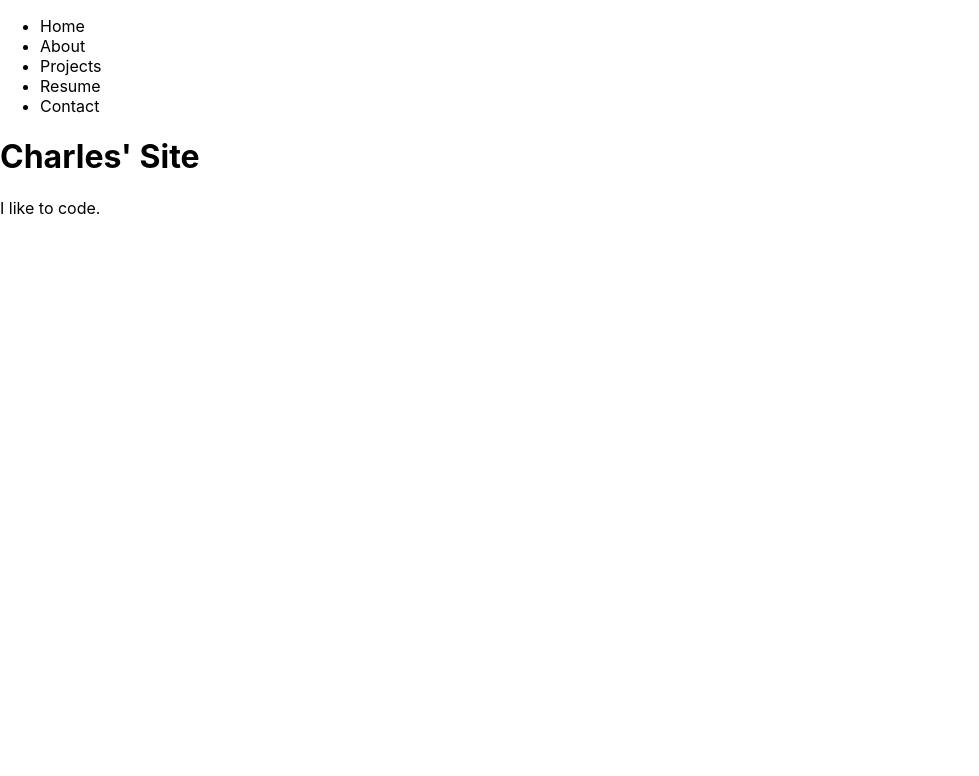
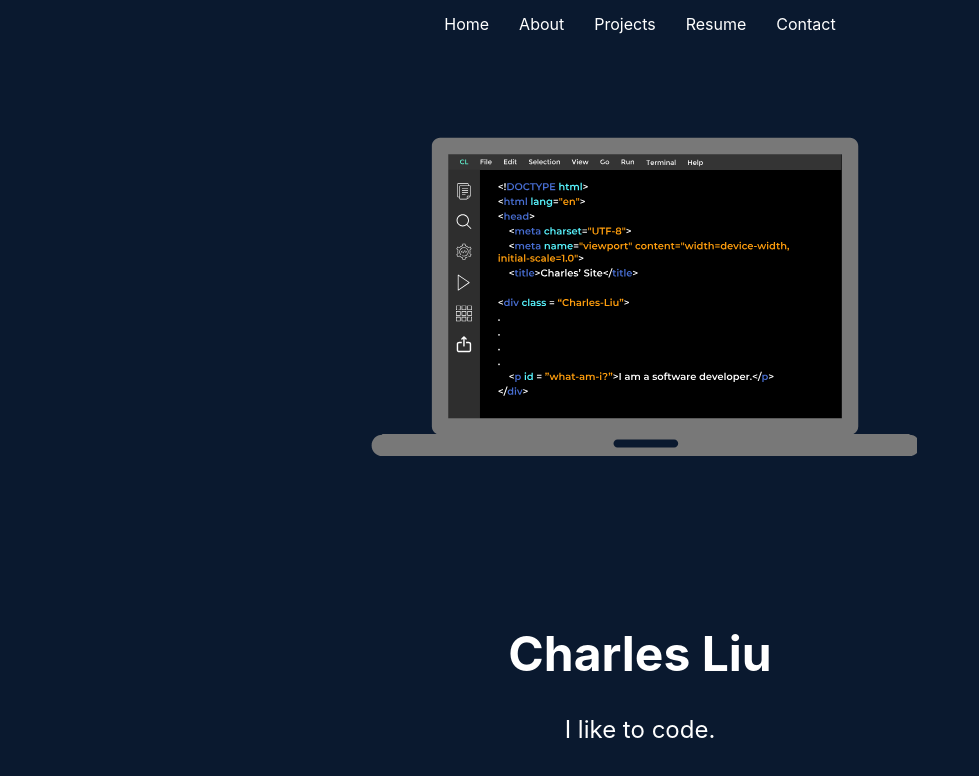
Before and after one commit to LemonFace0309/Personal-Site, a Next.js app: page / in a window 1280 px wide. Shown: the top 776 px of the page, without its empty margins (0-979 px from the left). Built offline with nearby package versions, Linux system fonts and the light colour scheme.

Commit message:
created the welcome banner

```diff
--- /dev/null
+++ b/components/About.js
@@ -0,0 +1,5 @@
+function About() {
+  return <div></div>
+}
+
+export default About
--- a/components/Header.js
+++ b/components/Header.js
@@ -1,15 +1,30 @@
+import Image from 'next/image'
+import styles from '../styles/Header.module.css'
+
 import Nav from './Nav'
 
 const Header = () => {
   return (
-    <div>
+    <div className={styles.header}>
+      <div className={styles.banner}>
         <Nav />
-      <h1 className="">
-        <span>Charles'</span> Site
-      </h1>
-      <p className="">
-        I like to code.
-      </p>
+        <div className={styles.laptop}>
+          <Image
+            src="/images/laptop.svg"
+            //   width={600}
+            //   height={600}
+            //   layout="intrinsic"
+            layout="fill"
+            objectFit="contain"
+            objectPosition="center top"
+            quality="100"
+          />
+        </div>
+        <div className={styles.description}>
+          <h1>Charles Liu</h1>
+          <p>I like to code.</p>
+        </div>
+      </div>
     </div>
   )
 }
--- a/components/Meta.js
+++ b/components/Meta.js
@@ -8,6 +8,9 @@ const Meta = ({ title, keywords, description }) => {
       <meta name="description" content={description} />
       <meta charSet="utf-8" />
       <link rel="icon" href="/favicon.ico" />
+      <link rel="stylesheet" href="https://fonts.googleapis.com/css?family=Roboto:300,400,500,700&display=swap" />
+      <link rel="stylesheet" href="https://fonts.googleapis.com/icon?family=Material+Icons" />
+
       <title>{title}</title>
     </Head>
   )
--- a/components/Nav.js
+++ b/components/Nav.js
@@ -1,8 +1,9 @@
 import Link from 'next/link'
+import styles from '../styles/Nav.module.css'
 
 const Nav = () => {
   return (
-    <nav className="">
+    <nav className={styles.navbar}>
       <ul>
         <li>
           <Link href="/">Home</Link>
--- a/package.json
+++ b/package.json
@@ -8,6 +8,8 @@
     "start": "next start"
   },
   "dependencies": {
+    "@material-ui/core": "^4.11.3",
+    "@material-ui/icons": "^4.11.2",
     "next": "10.0.7",
     "prettier": "^2.2.1",
     "react": "17.0.1",
--- a/pages/index.js
+++ b/pages/index.js
@@ -2,12 +2,15 @@ import Head from 'next/head'
 import styles from '../styles/Home.module.css'
 
 import Header from '../components/Header'
+import About from '../components/About'
 
 export default function Home() {
   return (
     <>
       <Header />
-      <main></main>
+      <main>
+        <About />
+      </main>
       <footer></footer>
     </>
   )
--- /dev/null
+++ b/styles/Header.module.css
@@ -0,0 +1,33 @@
+.header {
+  height: 100vh;
+  width: 100vw;
+  background: #0a192f;
+  text-align: center;
+  color: white;
+}
+
+.banner {
+  height: 100%;
+  display: flex;
+  flex-direction: column;
+  justify-content: space-between;
+  align-items: center;
+}
+
+.laptop {
+  position: relative;
+  width: 80vw;
+  height: 70vh;
+}
+
+@media (max-width: 480px) {
+  .laptop {
+      width: 100vw;
+      height: 50vh;
+  }
+}
+
+.description {
+  font-size: 1.5rem;
+  margin-bottom: 2rem;
+}
--- /dev/null
+++ b/styles/Nav.module.css
@@ -0,0 +1,33 @@
+.navbar {
+  height: 50px;
+  background: inherit;
+  color: #fff;
+  display: flex;
+  flex-wrap: wrap;
+  align-items: center;
+  justify-content: center;
+}
+
+.navbar ul {
+  padding: 0;
+  margin: 0;
+  height: 100%;
+  display: flex;
+  list-style: none;
+}
+
+.navbar ul li {
+  display: flex;
+  justify-content: center;
+  align-items: center;
+  height: 100%;
+}
+
+
+.navbar ul li a {
+  margin: 5px 15px;
+}
+
+.navbar ul li:hover {
+  background-color: rgb(46, 46, 46);
+}
```
Also changed, not shown: public/images/laptop.svg (added), 1 other file (tests, documents, lock files or other folders).
